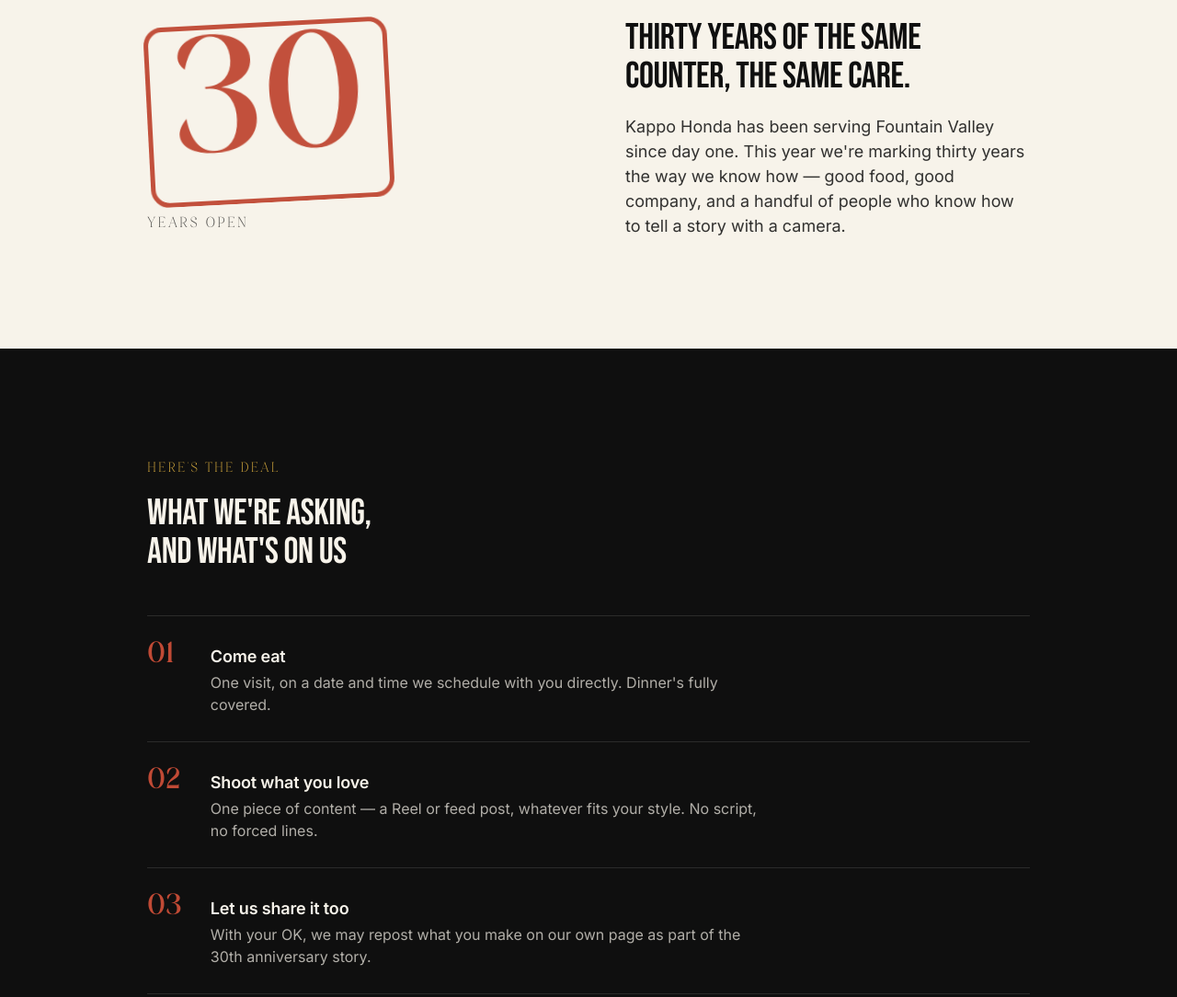
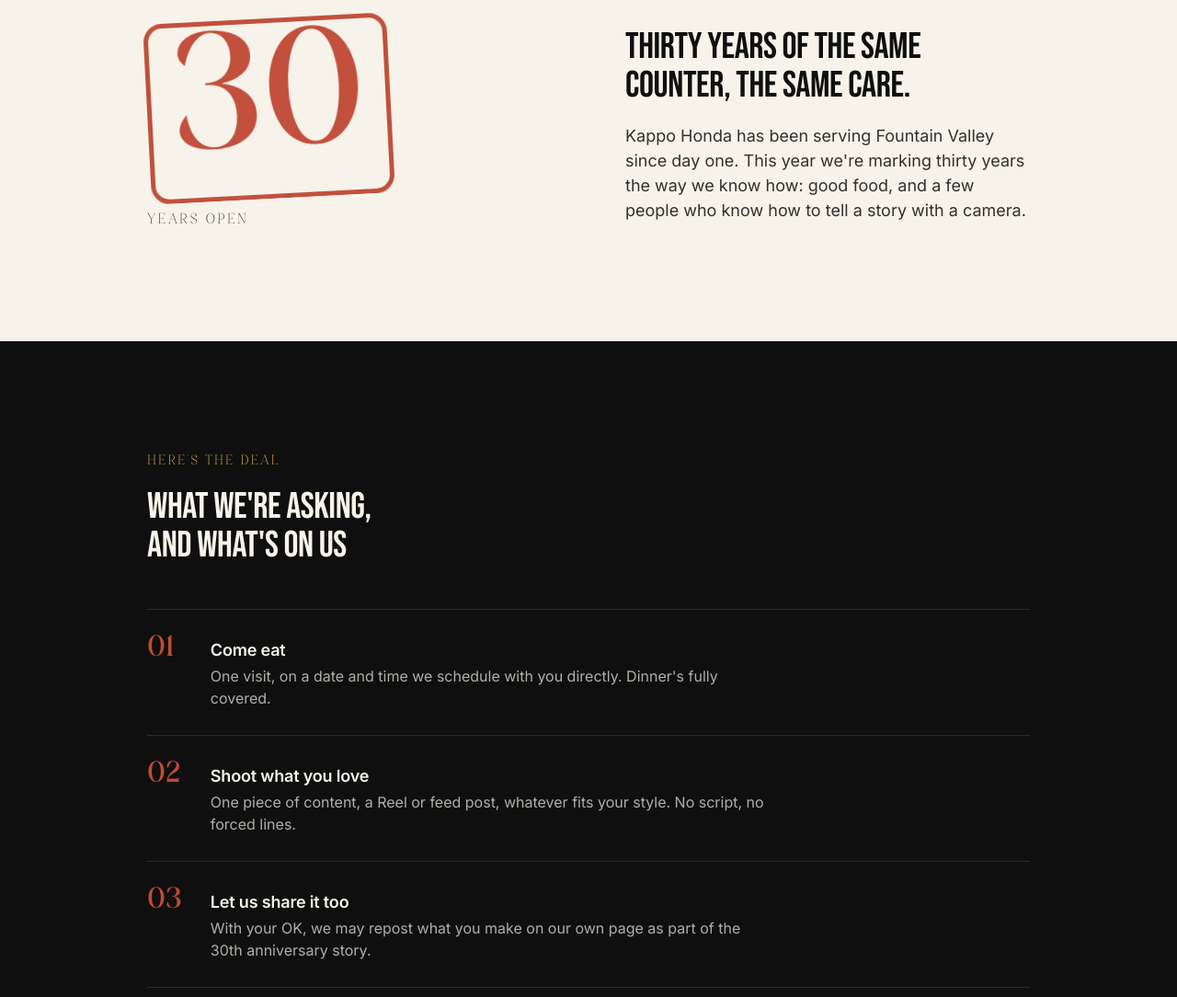
Before and after one commit to Theneuralpeach/kappo-honda-30th, a plain HTML site: page index.html in a window 1280 px wide. Shown: the part 980-2064 px from the top of the page at 92% size. Drawn offline with Linux system fonts and the light colour scheme.

Commit message:
Echo pass: remove em dashes, trim rule-of-three in story copy

```diff
--- a/index.html
+++ b/index.html
@@ -327,7 +327,7 @@
     <div class="num"><span class="stamp-ring"><span class="stamp-num">30</span></span><span class="label">Years Open</span></div>
     <div>
       <h2>Thirty years of the same counter, the same care.</h2>
-      <p>Kappo Honda has been serving Fountain Valley since day one. This year we're marking thirty years the way we know how — good food, good company, and a handful of people who know how to tell a story with a camera.</p>
+      <p>Kappo Honda has been serving Fountain Valley since day one. This year we're marking thirty years the way we know how: good food, and a few people who know how to tell a story with a camera.</p>
     </div>
   </div>
 </section>
@@ -348,7 +348,7 @@
         <span class="n">02</span>
         <div class="t">
           <h3>Shoot what you love</h3>
-          <p>One piece of content — a Reel or feed post, whatever fits your style. No script, no forced lines.</p>
+          <p>One piece of content, a Reel or feed post, whatever fits your style. No script, no forced lines.</p>
         </div>
       </li>
       <li>
```
